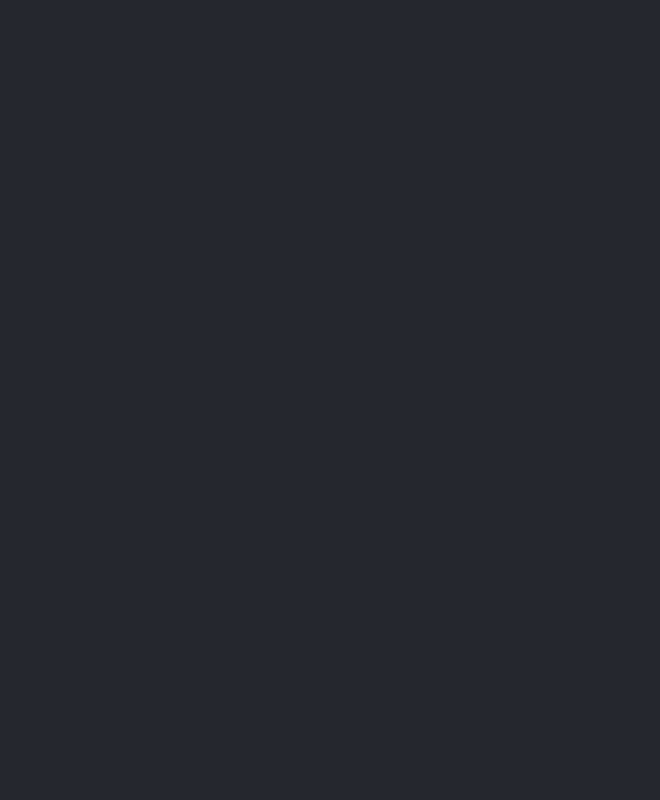
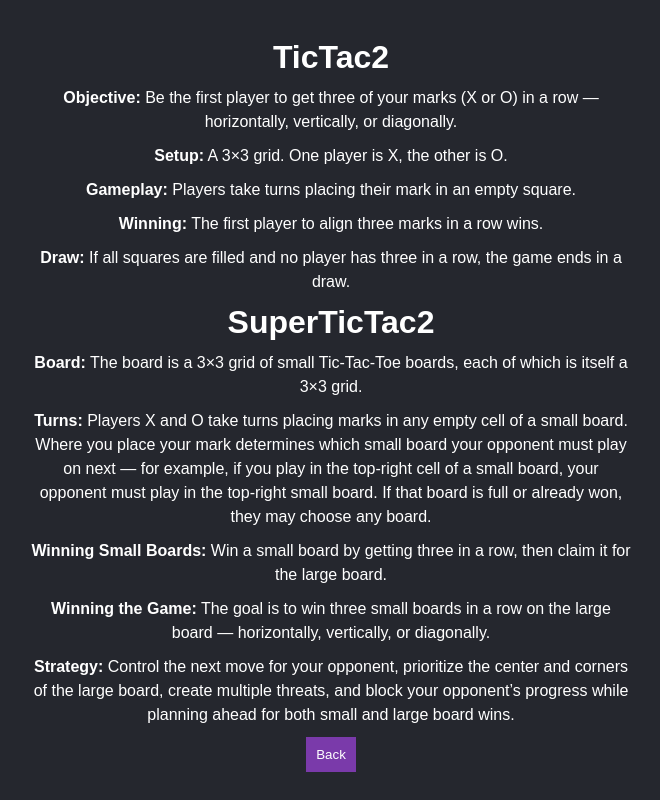
Before and after one commit to Hampter-0/tictac2, an Angular app: page /rules in a window 1280 px wide. Before the commit this address led to /. Shown: the whole page, without its empty margins (309-969 px from the left). Built offline with nearby package versions, Linux system fonts and the light colour scheme.

Commit message:
fixed no possible move supertictac2 and added tie message for tictac2, fixed not reseting the player to X in tictac2, added rules page

```diff
--- a/src/app/app.routes.ts
+++ b/src/app/app.routes.ts
@@ -1,6 +1,7 @@
 import { Routes } from '@angular/router';
 import { TicTac2Component } from './tic-tac-2.component';
 import { SuperTicTac2Component } from './super-tic-tac-2.component';
+import { Rules } from './rules/rules'
 
 export const routes: Routes = [
   { path: '', redirectTo: '/tictac2', pathMatch: 'full' },
@@ -12,4 +13,8 @@ export const routes: Routes = [
     path: 'supertictac2',
     component: SuperTicTac2Component,
   },
+  {
+    path: 'rules',
+    component: Rules,
+  },
 ];
--- /dev/null
+++ b/src/app/rules/rules.css
@@ -0,0 +1,29 @@
+:host {
+  display: flex;
+  justify-content: center;
+  align-items: center;
+  height: 100vh;
+  text-align: center;
+  font-family: Arial, sans-serif;
+}
+
+.main-content {
+  max-width: 600px;
+}
+
+h1 {
+  margin: 10px 0;
+}
+
+p {
+  margin: 10px 0;
+  line-height: 1.5;
+}
+
+.btn{
+  background-color: var(--btn-bg);
+  border: 0px white solid;
+  color: white;
+  padding: 10px ;
+  cursor: pointer;
+}
--- /dev/null
+++ b/src/app/rules/rules.html
@@ -0,0 +1,16 @@
+<div class="main-content">
+    <h1>TicTac2</h1>
+    <p><strong>Objective:</strong> Be the first player to get three of your marks (X or O) in a row — horizontally, vertically, or diagonally.</p>
+    <p><strong>Setup:</strong> A 3×3 grid. One player is X, the other is O.</p>
+    <p><strong>Gameplay:</strong> Players take turns placing their mark in an empty square.</p>
+    <p><strong>Winning:</strong> The first player to align three marks in a row wins.</p>
+    <p><strong>Draw:</strong> If all squares are filled and no player has three in a row, the game ends in a draw.</p>
+
+    <h1>SuperTicTac2</h1>
+    <p><strong>Board:</strong> The board is a 3×3 grid of small Tic-Tac-Toe boards, each of which is itself a 3×3 grid.</p>
+    <p><strong>Turns:</strong> Players X and O take turns placing marks in any empty cell of a small board. Where you place your mark determines which small board your opponent must play on next — for example, if you play in the top-right cell of a small board, your opponent must play in the top-right small board. If that board is full or already won, they may choose any board.</p>
+    <p><strong>Winning Small Boards:</strong> Win a small board by getting three in a row, then claim it for the large board.</p>
+    <p><strong>Winning the Game:</strong> The goal is to win three small boards in a row on the large board — horizontally, vertically, or diagonally.</p>
+    <p><strong>Strategy:</strong> Control the next move for your opponent, prioritize the center and corners of the large board, create multiple threats, and block your opponent’s progress while planning ahead for both small and large board wins.</p>
+    <button class="btn" (click)="goToTictac2()"> Back</button>
+</div>
--- /dev/null
+++ b/src/app/rules/rules.ts
@@ -0,0 +1,20 @@
+import { Component } from '@angular/core';
+import { Router } from '@angular/router';
+
+@Component({
+  selector: 'app-rules',
+  imports: [],
+  templateUrl: './rules.html',
+  styleUrl: './rules.css',
+})
+
+export class Rules {
+  constructor(private router: Router) {
+
+    }
+
+   goToTictac2() {
+    this.router.navigate(['/tictac2'])
+  }
+
+}
--- a/src/app/super-tic-tac-2.component.ts
+++ b/src/app/super-tic-tac-2.component.ts
@@ -38,8 +38,6 @@ export class SuperTicTac2Component {
 
         // console.log(this.boards);
         this.boards[boardIndex][cellIndex] = this.currentPlayer;
-
-        this.currentField = cellIndex.toString();
 
         if (this.currentPlayer === 'X') {
             this.currentPlayer = 'O';
@@ -101,6 +99,12 @@ export class SuperTicTac2Component {
             console.log(`Board ${boardIndex}`);
             this.wonFields[boardIndex] = "T";
         }
+
+        if (this.wonFields[cellIndex]) {
+            this.currentField = '';
+        } else {
+            this.currentField = cellIndex.toString();
+        }
     }
 
 
@@ -110,6 +114,6 @@ export class SuperTicTac2Component {
         this.currentPlayer = 'X';
         this.winText = '';
         this.gameOver = false;
-        this.currentField = '0';
+        this.currentField = '';
     };
 }
--- a/src/app/tic-tac-2.component.css
+++ b/src/app/tic-tac-2.component.css
@@ -3,6 +3,7 @@
   grid-template-columns: repeat(3, 100px);
   grid-template-rows: repeat(3, 100px);
   gap: 0;
+  padding-right: 250px;
 }
 
 .nav{
@@ -14,6 +15,7 @@
   background-color: var(--nav-bg);
   padding-bottom: 20px;
   padding-top: 20px;
+  padding-right: 250px;
 }
 
 .field div {
@@ -97,6 +99,7 @@
   display: flex;
   flex-direction: row;
   gap: 50px;
+  padding-right: 250px;
 }
 
 .main-content{
@@ -106,3 +109,7 @@
   flex-direction: column;
   min-height: 86vh;
 }
+
+.input-box::placeholder{
+  color: white;
+}
--- a/src/app/tic-tac-2.component.html
+++ b/src/app/tic-tac-2.component.html
@@ -2,6 +2,7 @@
     <button class="btn"> Account </button>
     <button class="btn"> GameModes </button>
     <button class="btn"> Leaderboard </button>
+    <button class="btn" (click)="goToRules()"> Rules </button>
   </nav>
 
 <div class="page-layout">
--- a/src/app/tic-tac-2.component.ts
+++ b/src/app/tic-tac-2.component.ts
@@ -23,10 +23,14 @@ export class TicTac2Component {
     this.router.navigate(['/supertictac2'])
   }
 
+  goToRules(){
+    this.router.navigate(['/rules'])
+  }
+
   handleClick(index: number) {
     if (this.gameOver || this.board[index]) return;
 
-    console.log(this.board);
+    // console.log(this.board);
     if (!this.board[index]) {
       this.board[index] = this.currentPlayer;
       if (this.currentPlayer === 'X') {
@@ -44,7 +48,7 @@ export class TicTac2Component {
 
     for (const [a, b, c] of possibleWins) {
       if (this.board[a] && this.board[a] === this.board[b] && this.board[a] === this.board[c]) {
-        if(this.currentPlayer === 'X'){
+        if (this.currentPlayer === 'X') {
           this.gameOver = true;
           this.winText = "player O won :)"
         } else {
@@ -53,11 +57,17 @@ export class TicTac2Component {
         }
       }
     }
+
+    if (!this.board.includes('') && !this.gameOver) {
+      this.winText = 'Tie :(';
+      this.gameOver = true;
+    }
     return null;
   }
 
   resetBoard() {
     this.gameOver = false;
+    this.currentPlayer = 'X'
     this.board.forEach((_, square) => {
       this.board[square] = ''
       this.winText = '';
--- a/src/global.css
+++ b/src/global.css
@@ -9,5 +9,4 @@ body{
   color: white;
   margin: 0;
   padding: 0;
-  padding-right: 250px;
 }
```
Also changed, not shown: 1 other file (tests, documents, lock files or other folders).
